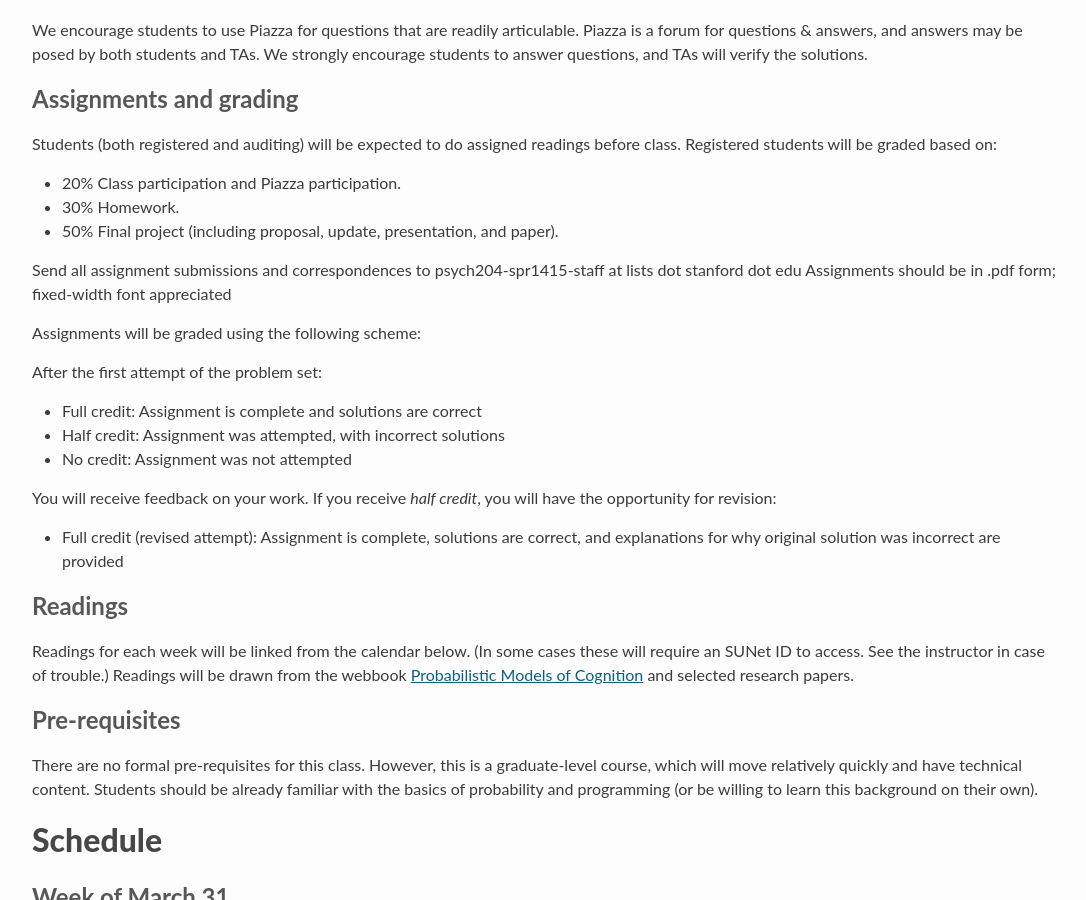
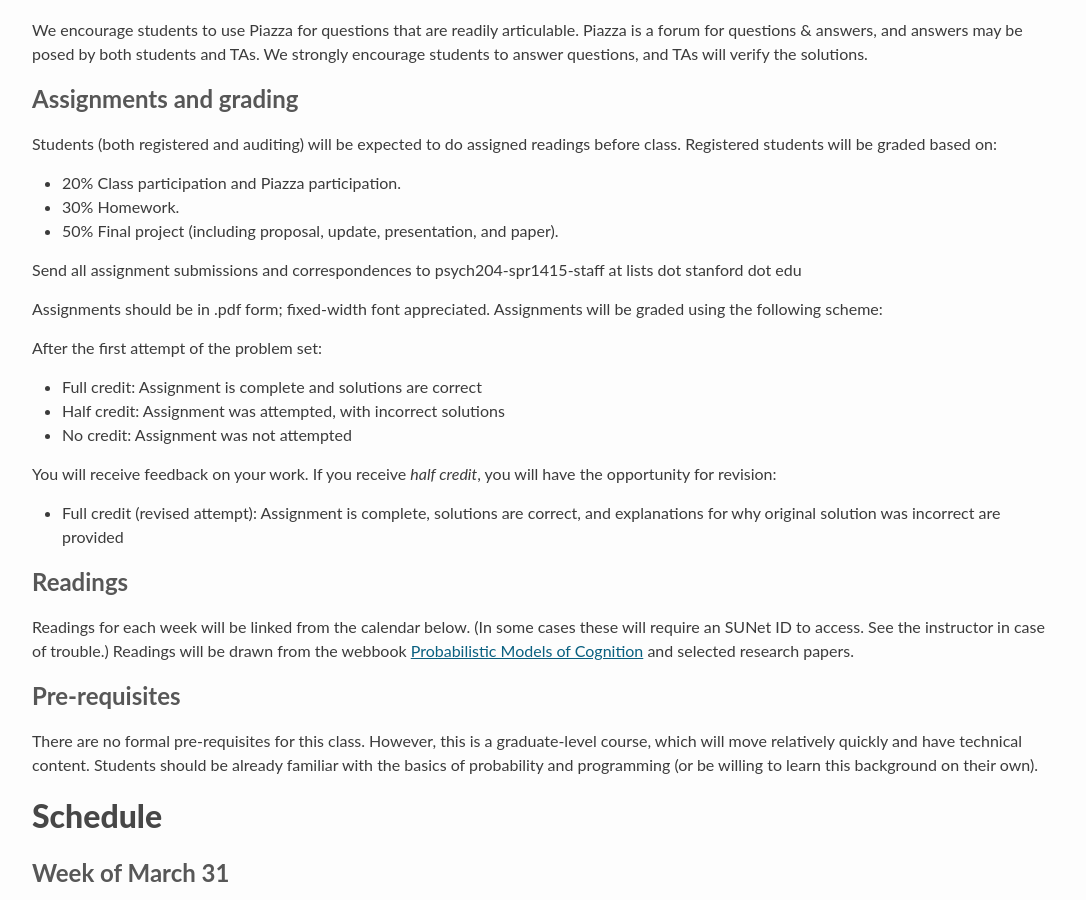
Before and after one commit to stanford-cocolab/cocolab.stanford.edu, a Jekyll site: the page built from psych204.md, in a window 1280 px wide and 900 px high, scrolled down 597 px. Shown: the whole window, without its empty margins (94-1180 px from the left). Built offline with Jekyll 4.4.1, drawn with Linux system fonts in a browser that asks for light colours; Markdown is read by kramdown in place of the engine named in the settings.

Commit message:
Fix formatting error

```diff
--- a/psych204.md
+++ b/psych204.md
@@ -31,9 +31,8 @@ Registered students will be graded based on:
 * 50% Final project (including proposal, update, presentation, and paper).
 
 Send all assignment submissions and correspondences to psych204-spr1415-staff at lists dot stanford dot edu
-Assignments should be in .pdf form; fixed-width font appreciated
 
-Assignments will be graded using the following scheme:
+Assignments should be in .pdf form; fixed-width font appreciated. Assignments will be graded using the following scheme:
 
 After the first attempt of the problem set:
 
```
